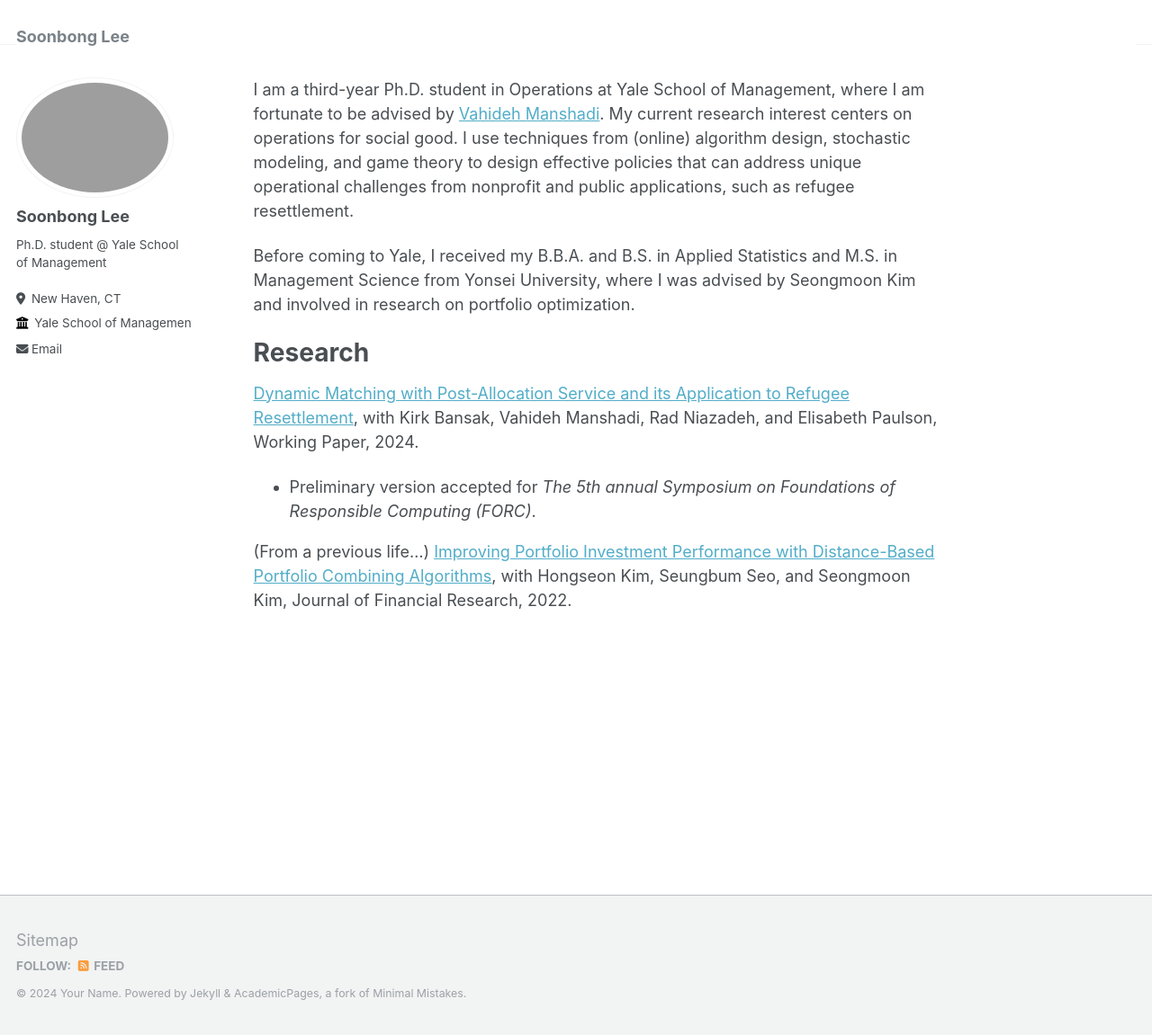
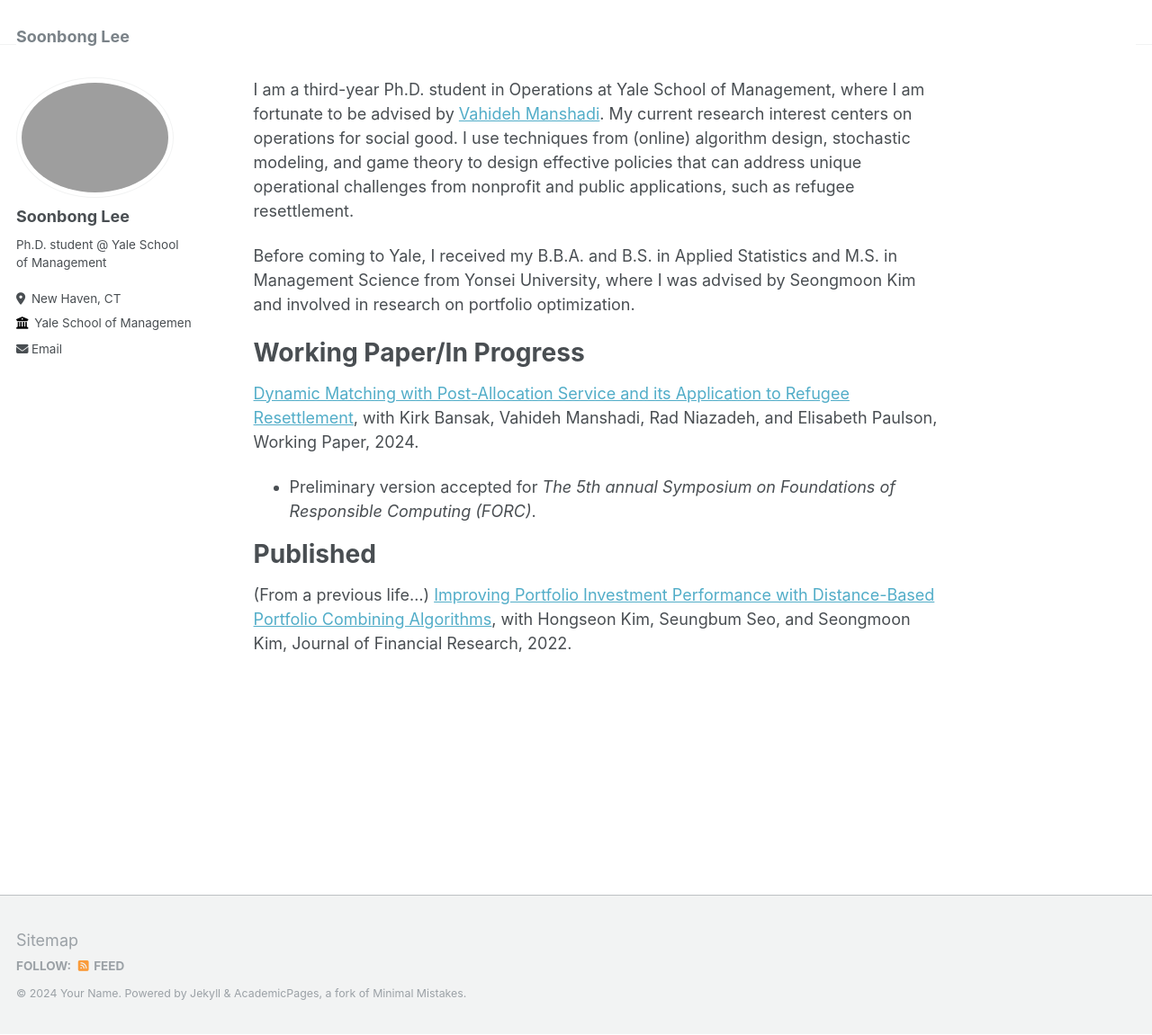
Before and after one commit to soonbong-lee/soonbong-lee.github.io, a Jekyll site: the page built from _pages/about.md, in a window 1280 px wide and 1151 px high. Shown: the whole window at 90% size. Built offline with Jekyll 4.4.1, drawn with Linux system fonts in a browser that asks for light colours.

Commit message:
Update about.md

```diff
--- a/_pages/about.md
+++ b/_pages/about.md
@@ -11,10 +11,12 @@ I am a third-year Ph.D. student in Operations at Yale School of Management, wher
 
 Before coming to Yale, I received my B.B.A. and B.S. in Applied Statistics and M.S. in Management Science from Yonsei University, where I was advised by Seongmoon Kim and involved in research on portfolio optimization.
 
-Research
+Working Paper/In Progress
 ======
 [Dynamic Matching with Post-Allocation Service and its Application to Refugee Resettlement](https://papers.ssrn.com/sol3/papers.cfm?abstract_id=4748762), with Kirk Bansak, Vahideh Manshadi, Rad Niazadeh, and Elisabeth Paulson, Working Paper, 2024.
 
 - Preliminary version accepted for *The 5th annual Symposium on Foundations of Responsible Computing (FORC)*.
 
+Published
+=====
 (From a previous life...) [Improving Portfolio Investment Performance with Distance-Based Portfolio Combining Algorithms](https://onlinelibrary.wiley.com/doi/full/10.1111/jfir.12303), with Hongseon Kim, Seungbum Seo, and Seongmoon Kim, Journal of Financial Research, 2022.
```
